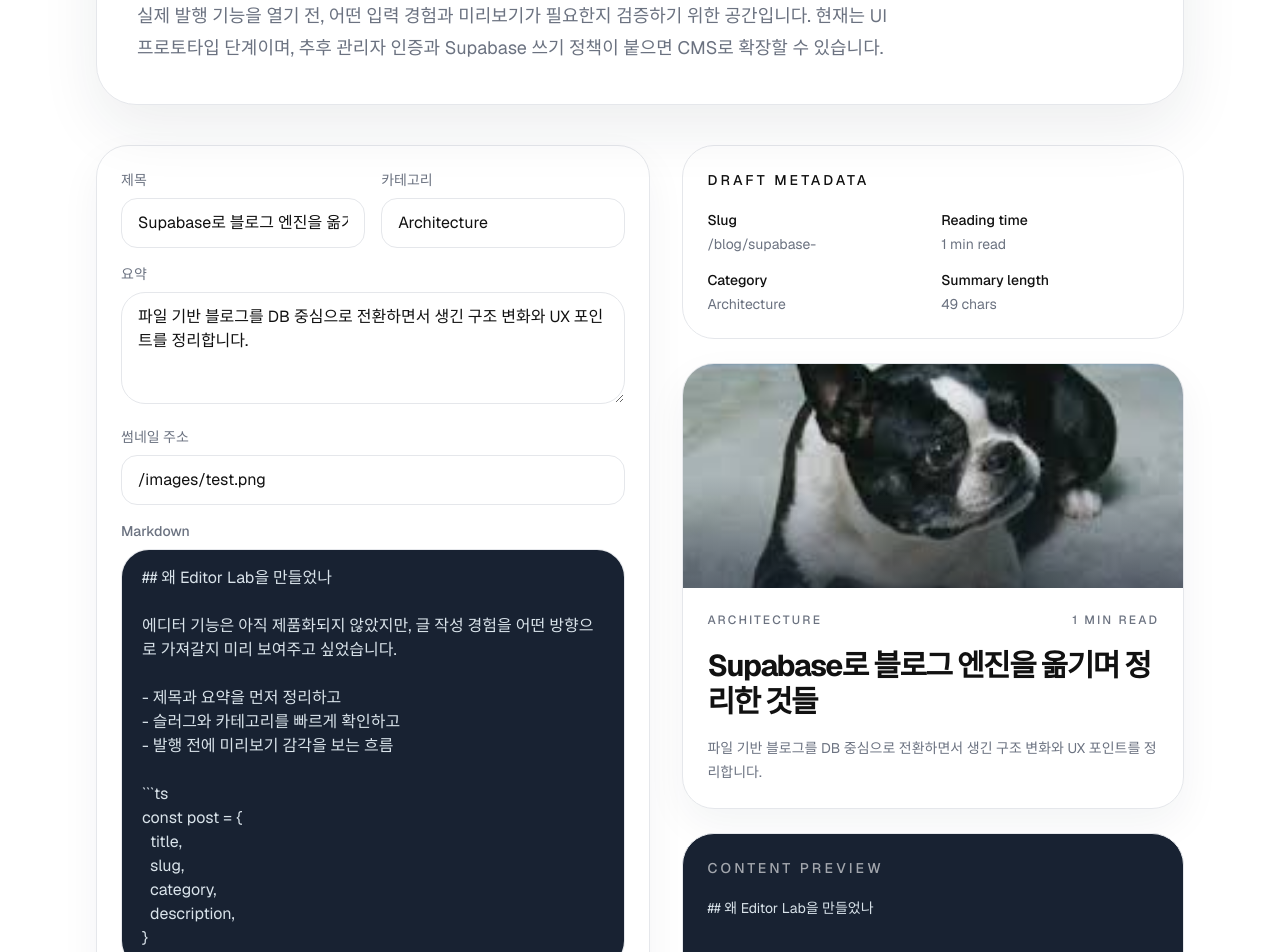
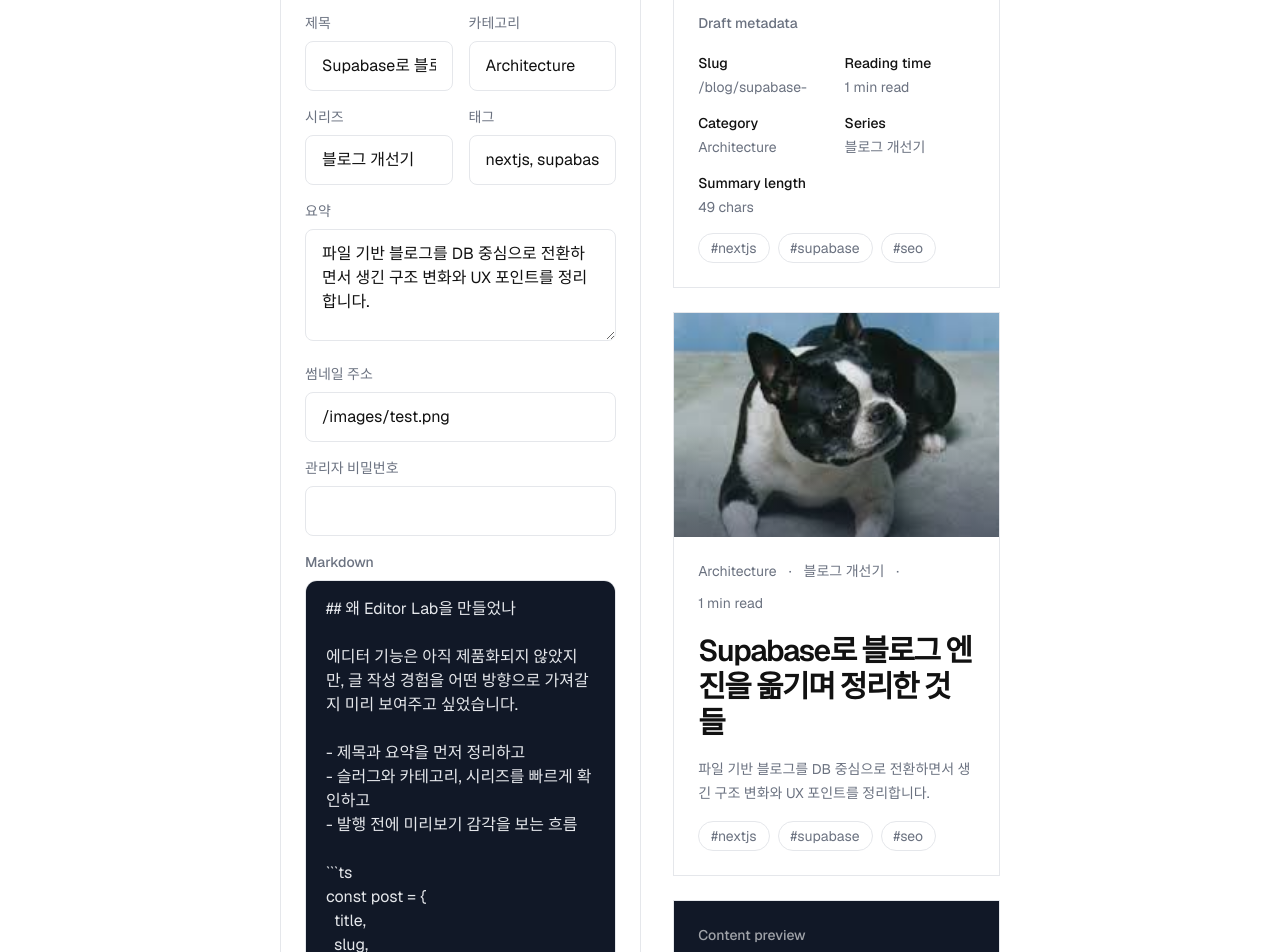
Before and after one commit to Jeonsubb/my-blog, a Next.js app: page /admin/write in a window 1280 px wide. Shown: the part 340-1292 px from the top of the page. Built offline with nearby package versions, Linux system fonts and the light colour scheme.

Commit message:
feat: add admin post writer

```diff
--- /dev/null
+++ b/app/api/posts/route.ts
@@ -0,0 +1,112 @@
+import { NextResponse } from "next/server";
+import {
+  getSupabaseAdminClient,
+  isAdminSecretValid,
+  isAdminWriteConfigured,
+} from "@/lib/supabase-admin";
+
+function errorResponse(message: string, status: number) {
+  return NextResponse.json({ error: message }, { status });
+}
+
+function normalizeText(value: unknown, maxLength: number) {
+  if (typeof value !== "string") {
+    return "";
+  }
+
+  return value.trim().slice(0, maxLength);
+}
+
+function parseTags(value: unknown) {
+  if (Array.isArray(value)) {
+    return value
+      .map((tag) => normalizeText(tag, 40))
+      .filter(Boolean);
+  }
+
+  if (typeof value === "string") {
+    return value
+      .split(",")
+      .map((tag) => tag.trim())
+      .filter(Boolean)
+      .slice(0, 20);
+  }
+
+  return [];
+}
+
+function slugify(value: string) {
+  const slug = value
+    .toLowerCase()
+    .trim()
+    .replace(/[^a-z0-9\s-]/g, "")
+    .replace(/\s+/g, "-")
+    .replace(/-+/g, "-");
+
+  return slug || "untitled-draft";
+}
+
+export async function POST(request: Request) {
+  if (!isAdminWriteConfigured) {
+    return errorResponse(
+      "관리자 글 작성 기능을 사용하려면 SUPABASE_SERVICE_ROLE_KEY와 ADMIN_WRITE_SECRET이 필요합니다.",
+      503,
+    );
+  }
+
+  const supabase = getSupabaseAdminClient();
+
+  if (!supabase) {
+    return errorResponse("관리자 글 작성 설정이 비어 있습니다.", 503);
+  }
+
+  const body = await request.json();
+  const secret = normalizeText(body.secret, 200);
+  const title = normalizeText(body.title, 200);
+  const description = normalizeText(body.description, 500);
+  const category = normalizeText(body.category, 80);
+  const series = normalizeText(body.series, 120);
+  const thumbnail = normalizeText(body.thumbnail, 500);
+  const content = typeof body.content === "string" ? body.content.trim() : "";
+  const slug = slugify(normalizeText(body.slug || body.title, 200));
+  const tags = parseTags(body.tags);
+
+  if (!isAdminSecretValid(secret)) {
+    return errorResponse("관리자 비밀번호가 올바르지 않습니다.", 403);
+  }
+
+  if (!title || !description || !content) {
+    return errorResponse("제목, 요약, 본문은 필수입니다.", 400);
+  }
+
+  const payload = {
+    slug,
+    title,
+    description,
+    category: category || null,
+    series: series || null,
+    tags,
+    thumbnail: thumbnail || null,
+    content,
+  };
+
+  const { data, error } = await supabase
+    .from("posts")
+    .insert([payload])
+    .select("slug, title")
+    .single();
+
+  if (error) {
+    if (error.code === "23505") {
+      return errorResponse("같은 slug가 이미 존재합니다. slug를 바꿔주세요.", 409);
+    }
+
+    return errorResponse(error.message, 500);
+  }
+
+  return NextResponse.json({
+    success: true,
+    data,
+    path: `/blog/${data.slug}`,
+  });
+}
--- a/components/EditorLab.tsx
+++ b/components/EditorLab.tsx
@@ -1,6 +1,7 @@
 "use client";
 
-import { useDeferredValue, useState } from "react";
+import Link from "next/link";
+import { useDeferredValue, useMemo, useState } from "react";
 
 function slugify(value: string) {
   const slug = value
@@ -21,16 +22,23 @@ function estimateReadingTime(content: string) {
 export default function EditorLab() {
   const [title, setTitle] = useState("Supabase로 블로그 엔진을 옮기며 정리한 것들");
   const [category, setCategory] = useState("Architecture");
+  const [series, setSeries] = useState("블로그 개선기");
+  const [tags, setTags] = useState("nextjs, supabase, seo");
   const [description, setDescription] = useState(
     "파일 기반 블로그를 DB 중심으로 전환하면서 생긴 구조 변화와 UX 포인트를 정리합니다.",
   );
   const [thumbnail, setThumbnail] = useState("/images/test.png");
+  const [secret, setSecret] = useState("");
+  const [feedback, setFeedback] = useState<string | null>(null);
+  const [errorMessage, setErrorMessage] = useState<string | null>(null);
+  const [createdPath, setCreatedPath] = useState<string | null>(null);
+  const [isSubmitting, setIsSubmitting] = useState(false);
   const [content, setContent] = useState(`## 왜 Editor Lab을 만들었나
 
 에디터 기능은 아직 제품화되지 않았지만, 글 작성 경험을 어떤 방향으로 가져갈지 미리 보여주고 싶었습니다.
 
 - 제목과 요약을 먼저 정리하고
-- 슬러그와 카테고리를 빠르게 확인하고
+- 슬러그와 카테고리, 시리즈를 빠르게 확인하고
 - 발행 전에 미리보기 감각을 보는 흐름
 
 \`\`\`ts
@@ -38,6 +46,8 @@ const post = {
   title,
   slug,
   category,
+  series,
+  tags,
   description,
 }
 \`\`\`
@@ -46,35 +56,101 @@ const post = {
   const deferredContent = useDeferredValue(content);
   const slug = slugify(title);
   const readingTime = estimateReadingTime(deferredContent);
+  const parsedTags = useMemo(
+    () =>
+      tags
+        .split(",")
+        .map((tag) => tag.trim())
+        .filter(Boolean),
+    [tags],
+  );
+
+  const handleSubmit = async (event: React.FormEvent) => {
+    event.preventDefault();
+    setFeedback(null);
+    setErrorMessage(null);
+    setCreatedPath(null);
+
+    if (!title || !description || !content || !secret) {
+      setErrorMessage("제목, 요약, 본문, 관리자 비밀번호를 입력해주세요.");
+      return;
+    }
+
+    setIsSubmitting(true);
+
+    try {
+      const response = await fetch("/api/posts", {
+        method: "POST",
+        headers: {
+          "Content-Type": "application/json",
+        },
+        body: JSON.stringify({
+          title,
+          slug,
+          description,
+          category,
+          series,
+          tags,
+          thumbnail,
+          content,
+          secret,
+        }),
+      });
+
+      const result = await response.json();
+
+      if (!response.ok) {
+        throw new Error(result.error || "글 작성에 실패했습니다.");
+      }
+
+      setFeedback("글이 저장되었습니다.");
+      setCreatedPath(result.path || null);
+      setSecret("");
+    } catch (error) {
+      setErrorMessage(error instanceof Error ? error.message : "글 작성에 실패했습니다.");
+    } finally {
+      setIsSubmitting(false);
+    }
+  };
 
   return (
-    <div className="mx-auto flex max-w-6xl flex-col gap-10 px-4 py-10 sm:px-6 lg:px-8 lg:py-14">
-      <section className="rounded-[2.5rem] border border-[color:var(--border)] bg-[color:var(--surface)] p-8 shadow-[0_24px_60px_rgba(25,33,50,0.08)] backdrop-blur sm:p-10">
-        <p className="text-sm font-medium uppercase tracking-[0.24em] text-[color:var(--accent)]">
-          Editor Lab
-        </p>
-        <h1 className="mt-6 max-w-4xl font-display text-5xl font-bold tracking-[-0.06em] text-[color:var(--foreground)]">
-          작성 경험까지 포함된 블로그 플랫폼으로 확장하기 위한
-          에디터 프로토타입
+    <div className="mx-auto flex max-w-3xl flex-col gap-10 px-4 py-12 sm:px-6">
+      <section className="border-b border-[color:var(--border)] pb-8">
+        <p className="text-sm text-[color:var(--muted)]">Admin write</p>
+        <h1 className="mt-4 text-4xl font-semibold tracking-[-0.05em]">
+          글 작성용 관리자 페이지
         </h1>
-        <p className="mt-6 max-w-3xl text-lg leading-8 text-[color:var(--muted)]">
-          실제 발행 기능을 열기 전, 어떤 입력 경험과 미리보기가 필요한지
-          검증하기 위한 공간입니다. 현재는 UI 프로토타입 단계이며, 추후 관리자
-          인증과 Supabase 쓰기 정책이 붙으면 CMS로 확장할 수 있습니다.
+        <p className="mt-5 text-base leading-8 text-[color:var(--muted)]">
+          제목, 요약, 태그, 시리즈, 마크다운 본문을 입력해서 Supabase `posts`
+          테이블에 바로 저장합니다.
         </p>
       </section>
 
-      <section className="grid gap-8 lg:grid-cols-[1.05fr_0.95fr]">
-        <div className="rounded-[2rem] border border-[color:var(--border)] bg-[color:var(--surface-strong)] p-6 shadow-[0_16px_40px_rgba(25,33,50,0.05)]">
+      {(feedback || errorMessage) && (
+        <div className="rounded-xl border border-[color:var(--border)] bg-[color:var(--surface-strong)] px-4 py-3 text-sm text-[color:var(--foreground)]">
+          {errorMessage || feedback}
+          {createdPath && (
+            <span className="ml-2">
+              <Link href={createdPath} className="underline">
+                바로 보기
+              </Link>
+            </span>
+          )}
+        </div>
+      )}
+
+      <form onSubmit={handleSubmit} className="grid gap-8 lg:grid-cols-[1.05fr_0.95fr]">
+        <div className="border border-[color:var(--border)] bg-[color:var(--surface)] p-6">
           <div className="grid gap-4 md:grid-cols-2">
             <label className="block">
               <span className="mb-2 block text-sm font-medium text-[color:var(--muted)]">
                 제목
               </span>
               <input
+                type="text"
                 value={title}
                 onChange={(event) => setTitle(event.target.value)}
-                className="w-full rounded-2xl border border-[color:var(--border)] bg-white px-4 py-3 outline-none transition focus:border-[color:var(--accent)]"
+                className="w-full rounded-lg border border-[color:var(--border)] bg-[color:var(--surface-strong)] px-4 py-3 outline-none transition focus:border-[color:var(--foreground)]"
               />
             </label>
 
@@ -83,9 +159,37 @@ const post = {
                 카테고리
               </span>
               <input
+                type="text"
                 value={category}
                 onChange={(event) => setCategory(event.target.value)}
-                className="w-full rounded-2xl border border-[color:var(--border)] bg-white px-4 py-3 outline-none transition focus:border-[color:var(--accent)]"
+                className="w-full rounded-lg border border-[color:var(--border)] bg-[color:var(--surface-strong)] px-4 py-3 outline-none transition focus:border-[color:var(--foreground)]"
+              />
+            </label>
+          </div>
+
+          <div className="mt-4 grid gap-4 md:grid-cols-2">
+            <label className="block">
+              <span className="mb-2 block text-sm font-medium text-[color:var(--muted)]">
+                시리즈
+              </span>
+              <input
+                type="text"
+                value={series}
+                onChange={(event) => setSeries(event.target.value)}
+                className="w-full rounded-lg border border-[color:var(--border)] bg-[color:var(--surface-strong)] px-4 py-3 outline-none transition focus:border-[color:var(--foreground)]"
+              />
+            </label>
+
+            <label className="block">
+              <span className="mb-2 block text-sm font-medium text-[color:var(--muted)]">
+                태그
+              </span>
+              <input
+                type="text"
+                value={tags}
+                onChange={(event) => setTags(event.target.value)}
+                placeholder="nextjs, supabase, seo"
+                className="w-full rounded-lg border border-[color:var(--border)] bg-[color:var(--surface-strong)] px-4 py-3 outline-none transition focus:border-[color:var(--foreground)]"
               />
             </label>
           </div>
@@ -97,7 +201,7 @@ const post = {
             <textarea
               value={description}
               onChange={(event) => setDescription(event.target.value)}
-              className="h-28 w-full rounded-[1.5rem] border border-[color:var(--border)] bg-white px-4 py-3 outline-none transition focus:border-[color:var(--accent)]"
+              className="h-28 w-full rounded-lg border border-[color:var(--border)] bg-[color:var(--surface-strong)] px-4 py-3 outline-none transition focus:border-[color:var(--foreground)]"
             />
           </label>
 
@@ -106,9 +210,22 @@ const post = {
               썸네일 주소
             </span>
             <input
+              type="text"
               value={thumbnail}
               onChange={(event) => setThumbnail(event.target.value)}
-              className="w-full rounded-2xl border border-[color:var(--border)] bg-white px-4 py-3 outline-none transition focus:border-[color:var(--accent)]"
+              className="w-full rounded-lg border border-[color:var(--border)] bg-[color:var(--surface-strong)] px-4 py-3 outline-none transition focus:border-[color:var(--foreground)]"
+            />
+          </label>
+
+          <label className="mt-4 block">
+            <span className="mb-2 block text-sm font-medium text-[color:var(--muted)]">
+              관리자 비밀번호
+            </span>
+            <input
+              type="password"
+              value={secret}
+              onChange={(event) => setSecret(event.target.value)}
+              className="w-full rounded-lg border border-[color:var(--border)] bg-[color:var(--surface-strong)] px-4 py-3 outline-none transition focus:border-[color:var(--foreground)]"
             />
           </label>
 
@@ -119,16 +236,22 @@ const post = {
             <textarea
               value={content}
               onChange={(event) => setContent(event.target.value)}
-              className="h-[420px] w-full rounded-[1.75rem] border border-[color:var(--border)] bg-[#182232] px-5 py-4 font-mono text-sm leading-7 text-[#d9e3ea] outline-none transition focus:border-[color:var(--accent)]"
+              className="h-[420px] w-full rounded-xl border border-[color:var(--border)] bg-[#111827] px-5 py-4 font-mono text-sm leading-7 text-[#e5e7eb] outline-none transition focus:border-[color:var(--foreground)]"
             />
           </label>
+
+          <button
+            type="submit"
+            className="mt-5 rounded-full bg-[color:var(--foreground)] px-5 py-2.5 text-sm font-medium text-[color:var(--background)] disabled:cursor-not-allowed disabled:opacity-70"
+            disabled={isSubmitting}
+          >
+            {isSubmitting ? "저장 중..." : "글 저장"}
+          </button>
         </div>
 
         <div className="space-y-6">
-          <div className="rounded-[2rem] border border-[color:var(--border)] bg-[color:var(--surface)] p-6">
-            <p className="text-sm font-medium uppercase tracking-[0.22em] text-[color:var(--accent)]">
-              Draft metadata
-            </p>
+          <div className="border border-[color:var(--border)] bg-[color:var(--surface)] p-6">
+            <p className="text-sm font-medium text-[color:var(--muted)]">Draft metadata</p>
             <div className="mt-5 grid grid-cols-2 gap-4 text-sm text-[color:var(--muted)]">
               <div>
                 <p className="font-medium text-[color:var(--foreground)]">Slug</p>
@@ -143,48 +266,75 @@ const post = {
                 <p className="mt-1">{category || "General"}</p>
               </div>
               <div>
+                <p className="font-medium text-[color:var(--foreground)]">Series</p>
+                <p className="mt-1">{series || "-"}</p>
+              </div>
+              <div>
                 <p className="font-medium text-[color:var(--foreground)]">Summary length</p>
                 <p className="mt-1">{description.length} chars</p>
               </div>
             </div>
+            {parsedTags.length > 0 && (
+              <div className="mt-4 flex flex-wrap gap-2">
+                {parsedTags.map((tag) => (
+                  <span
+                    key={tag}
+                    className="rounded-full border border-[color:var(--border)] px-3 py-1 text-sm text-[color:var(--muted)]"
+                  >
+                    #{tag}
+                  </span>
+                ))}
+              </div>
+            )}
           </div>
 
-          <div className="overflow-hidden rounded-[2rem] border border-[color:var(--border)] bg-[color:var(--surface-strong)] shadow-[0_16px_40px_rgba(25,33,50,0.05)]">
+          <div className="overflow-hidden border border-[color:var(--border)] bg-[color:var(--surface-strong)]">
             <div className="relative h-56 bg-[linear-gradient(135deg,rgba(15,118,110,0.12),rgba(195,93,56,0.16))]">
               {thumbnail ? (
-                <img
-                  src={thumbnail}
-                  alt={title}
-                  className="h-full w-full object-cover"
-                />
+                <img src={thumbnail} alt={title} className="h-full w-full object-cover" />
               ) : null}
               <div className="absolute inset-0 bg-gradient-to-t from-[rgba(25,33,50,0.52)] via-transparent to-transparent" />
             </div>
 
             <div className="p-6">
-              <div className="flex items-center justify-between gap-3 text-xs font-medium uppercase tracking-[0.18em] text-[color:var(--muted)]">
+              <div className="flex flex-wrap items-center gap-3 text-sm text-[color:var(--muted)]">
                 <span>{category || "General"}</span>
+                {series && (
+                  <>
+                    <span>·</span>
+                    <span>{series}</span>
+                  </>
+                )}
+                <span>·</span>
                 <span>{readingTime} min read</span>
               </div>
-              <h2 className="mt-5 font-display text-3xl font-bold tracking-[-0.05em]">
-                {title}
-              </h2>
+              <h2 className="mt-5 text-3xl font-semibold tracking-[-0.05em]">{title}</h2>
               <p className="mt-4 text-sm leading-6 text-[color:var(--muted)]">
                 {description}
               </p>
+              {parsedTags.length > 0 && (
+                <div className="mt-4 flex flex-wrap gap-2">
+                  {parsedTags.map((tag) => (
+                    <span
+                      key={`preview-${tag}`}
+                      className="rounded-full border border-[color:var(--border)] px-3 py-1 text-sm text-[color:var(--muted)]"
+                    >
+                      #{tag}
+                    </span>
+                  ))}
+                </div>
+              )}
             </div>
           </div>
 
-          <div className="rounded-[2rem] border border-[color:var(--border)] bg-[#182232] p-6 text-[#d9e3ea]">
-            <p className="text-sm font-medium uppercase tracking-[0.22em] text-white/60">
-              Content preview
-            </p>
+          <div className="border border-[color:var(--border)] bg-[#111827] p-6 text-[#e5e7eb]">
+            <p className="text-sm font-medium text-white/60">Content preview</p>
             <pre className="mt-4 overflow-x-auto whitespace-pre-wrap font-mono text-sm leading-7">
               {deferredContent}
             </pre>
           </div>
         </div>
-      </section>
+      </form>
     </div>
   );
 }
--- /dev/null
+++ b/lib/emojis.ts
@@ -0,0 +1 @@
+export const commentEmojis = ["👍", "🔥", "👏", "🚀", "😊", "🤔", "🎉", "💡"];
--- /dev/null
+++ b/lib/supabase-admin.ts
@@ -0,0 +1,32 @@
+import { createClient, type SupabaseClient } from "@supabase/supabase-js";
+
+const supabaseUrl = process.env.NEXT_PUBLIC_SUPABASE_URL;
+const supabaseServiceRoleKey = process.env.SUPABASE_SERVICE_ROLE_KEY;
+const adminWriteSecret = process.env.ADMIN_WRITE_SECRET;
+
+export const isAdminWriteConfigured = Boolean(
+  supabaseUrl && supabaseServiceRoleKey && adminWriteSecret,
+);
+
+let supabaseAdminClient: SupabaseClient | null = null;
+
+export function getSupabaseAdminClient() {
+  if (!isAdminWriteConfigured) {
+    return null;
+  }
+
+  if (!supabaseAdminClient) {
+    supabaseAdminClient = createClient(supabaseUrl!, supabaseServiceRoleKey!, {
+      auth: {
+        autoRefreshToken: false,
+        persistSession: false,
+      },
+    });
+  }
+
+  return supabaseAdminClient;
+}
+
+export function isAdminSecretValid(secret: string) {
+  return Boolean(adminWriteSecret) && secret === adminWriteSecret;
+}
```
Also changed, not shown: components/CommentSection.tsx (+18 -0 lines), 1 other file (tests, documents, lock files or other folders).
